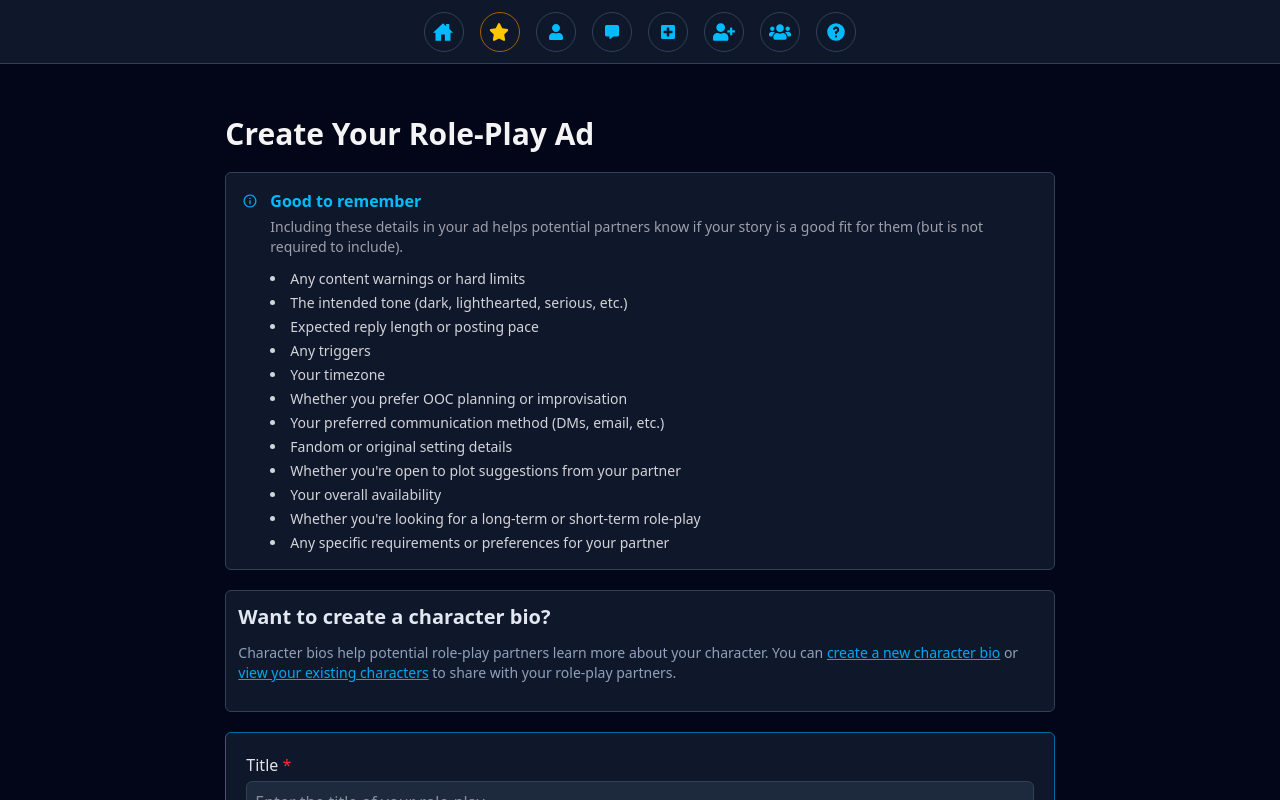
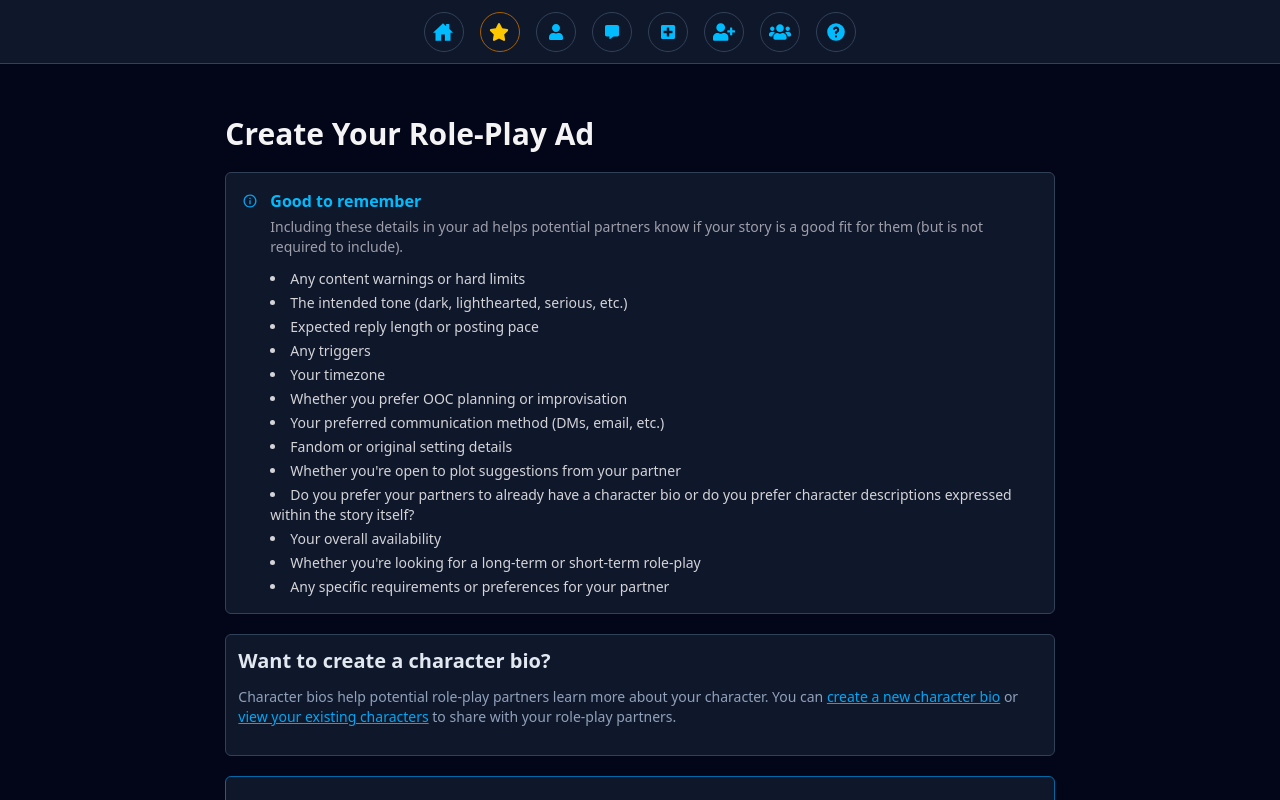
Before and after one commit to Hairum-Qureshi/story-roleplay-app, a React (Vite) app in the folder apps/frontend/: page /new-ad in a window 1280 px wide. Shown: the top 800 px of the page. Built offline with nearby package versions, Linux system fonts and the light colour scheme; no server answers.

Commit message:
added another bullet to the suggestions div

```diff
--- a/apps/frontend/src/pages/AdForm.tsx
+++ b/apps/frontend/src/pages/AdForm.tsx
@@ -56,6 +56,11 @@ export default function AdForm() {
 								<li>Fandom or original setting details</li>
 								<li>
 									Whether you're open to plot suggestions from your partner
+								</li>
+								<li>
+									Do you prefer your partners to already have a character bio or
+									do you prefer character descriptions expressed within the
+									story itself?
 								</li>
 								<li>Your overall availability</li>
 								<li>
```
